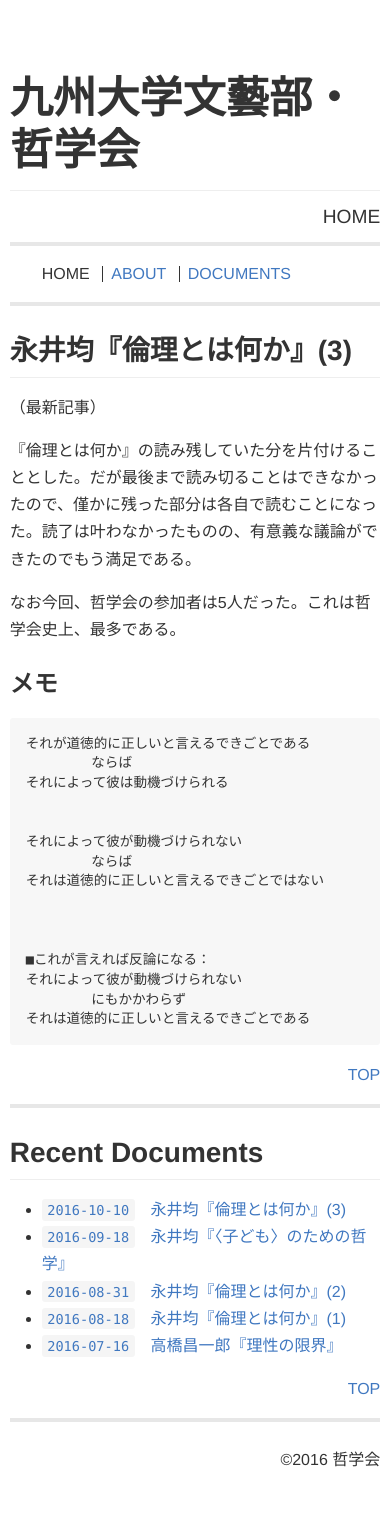
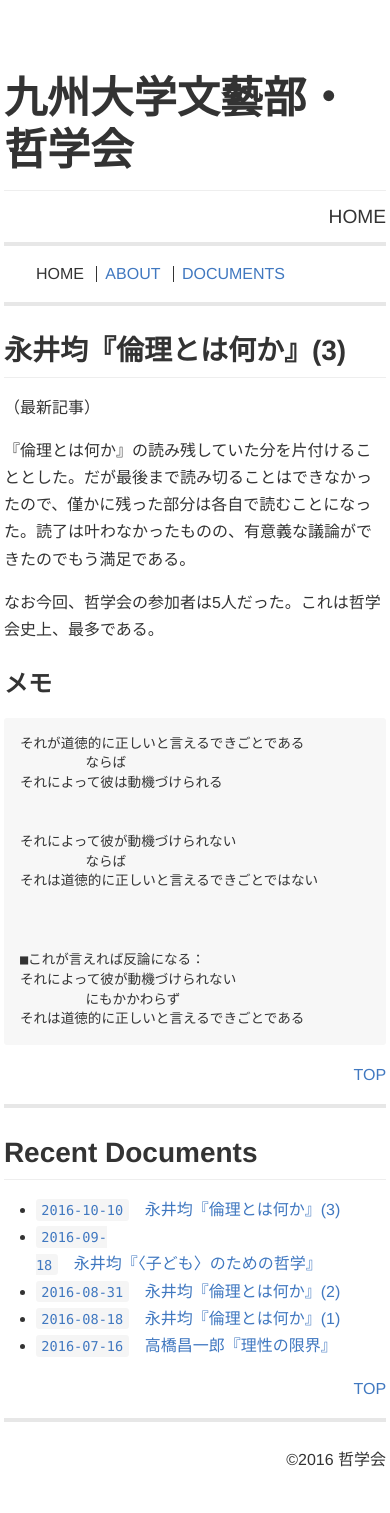
Before and after one commit to qdaibungei/philosophy, a Jekyll site: the page built from docs/index.md, in a window 390 px wide. Built offline with Jekyll 4.4.1, drawn with Linux system fonts in a browser that asks for light colours.

Commit message:
fix css/style.css

```diff
--- a/docs/assets/css/style.css
+++ b/docs/assets/css/style.css
@@ -18,7 +18,8 @@
 }
 @media (max-width: 768px) {
 	body{
-		width: 95%;
+		width: 100%;
+		padding: 0 1% 0;
 	}
 }
 a {
```
